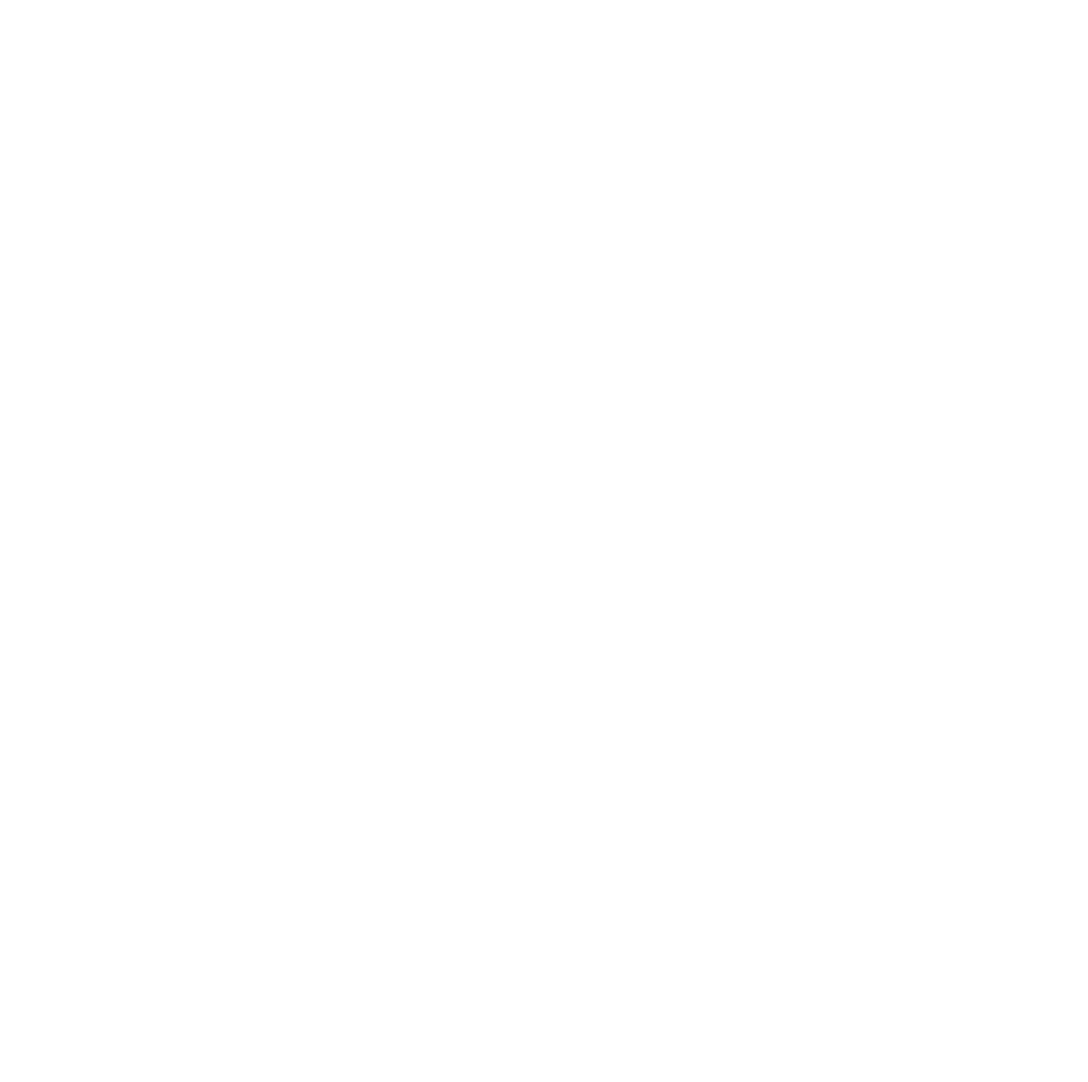
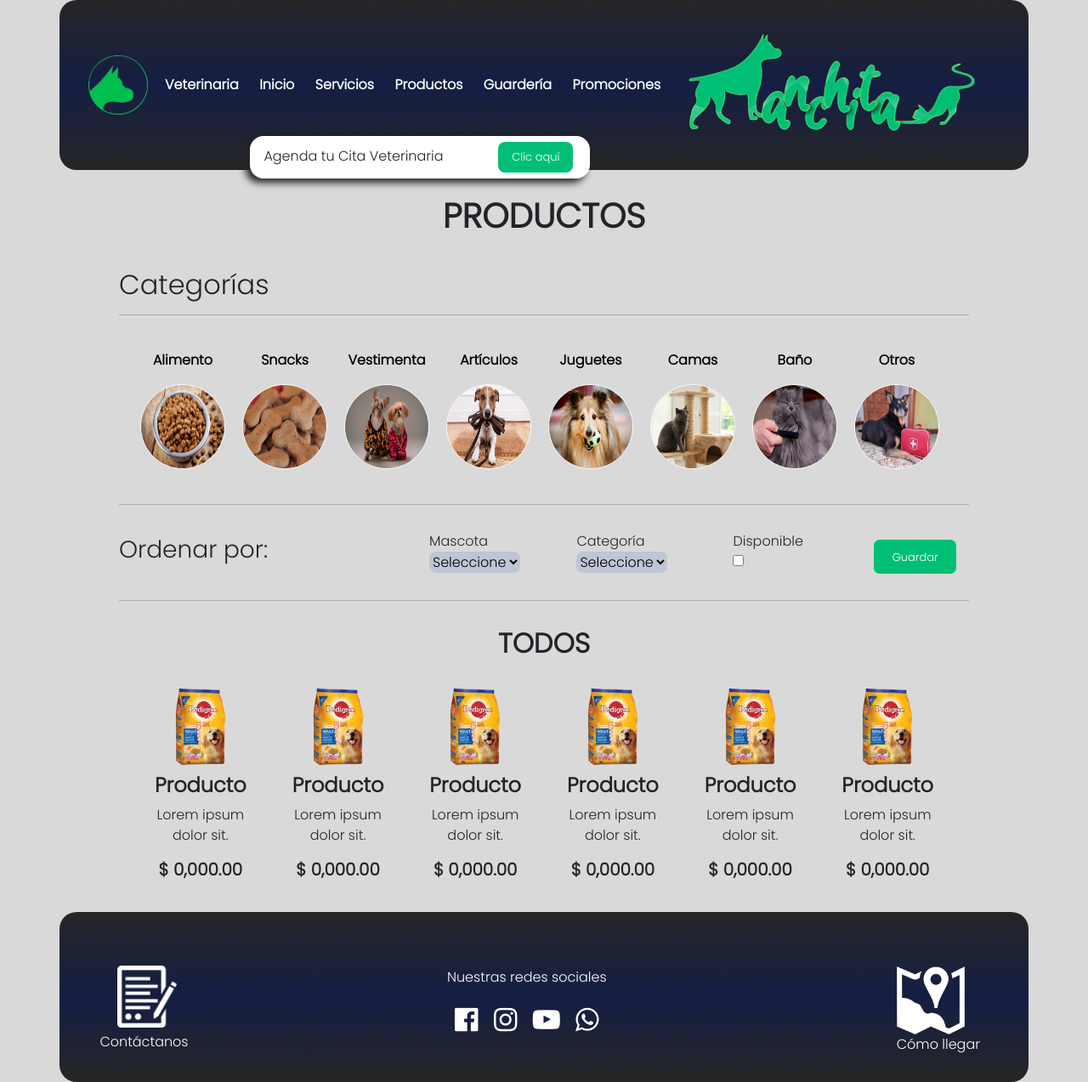
Before and after one commit to fedegomez78/manchitas, a PHP site: page /pages/productos.html in a window 1280 px wide. Before the commit the page is empty. Shown: the whole page at 85% size. Before the commit the page ends 800 px from the top, so only its background shows below. Run offline with PHP 8.4, Linux system fonts and the light colour scheme.

Commit message:
Productos

```diff
--- /dev/null
+++ b/assets/css/productos.css
@@ -0,0 +1,314 @@
+@import url('https://fonts.googleapis.com/css2?family=Poppins:wght@300&family=Roboto:wght@300&display=swap');
+
+/*-----------------------------------GLOBAL-----------------------------------------------------------------------------------------------*/
+* {
+    padding: 0;
+    margin: 0;
+    box-sizing: border-box;
+    background: #D9D9D9;
+}
+
+h1 {
+    text-align: center;
+    padding: 30px;
+    background: unset;
+    font-weight: bold;
+}
+
+
+/*-----------------------------------------------------------------CUERPO-----------------------------------------------------------------*/
+body {
+    font-family: 'Poppins', sans-serif;
+}
+
+main {
+    display: grid;
+    place-items: center;
+}
+
+
+/*-----------------------------------------------------------HEADER-------------------------------------------------------------------------*/
+/*-------------------------------CONTENEDORES------------------------------------------*/
+.container {
+    display: flex;
+    height: 200px;
+    background: linear-gradient(#262626, #141e44, #262626);
+    border-radius: 20px;
+    font-family: 'Poppins', sans-serif;
+    align-items: center;
+    position: relative;
+}
+
+
+/*--------------------------CAJA DE LOS ITEMS DE LA BARRA DE NAVEGACIÓN--------------------*/
+.boxnav {
+    position: absolute;
+    left: 10%;
+    text-align: center;
+    background: unset;
+}
+
+.boxnav a {
+    text-decoration: none;
+    color: white;
+    margin: 10px;
+    font-weight: bold;
+    background: unset;
+}
+
+
+/*----------------CAJA DEL ÍCONO DE LA BARRA DE NAVEGACIÓN--------------------------------*/
+.boxicon {
+    position: absolute;
+    left: 3%;
+    background: unset;
+}
+
+.icon {
+    float: left;
+    width: 70px;
+    background: unset;
+}
+
+
+/*----------------------CAJA DEL LOGO DE LA BARRA DE NAVEGACIÓN---------------------------*/
+.boxlogo {
+    right: 5%;
+    position: absolute;
+    background: unset;
+}
+
+.logo {
+    width: 350px;
+    background: unset;
+}
+
+
+/*--------------------------------------------------------------------MAIN-----------------------------------------------------------------*/
+/*-----------------CATEGORÍAS--------------------*/
+.categorias {
+    text-align: center;
+    display: flex;
+    padding: 15px;
+    width: 1000px;
+}
+
+.categoria {
+    display: grid;
+    place-items: center;
+    margin: 10px;
+    padding: auto;
+    border-radius: 50%;
+    position: relative;
+}
+
+.categorias a {
+    text-decoration: none;
+    color: black;
+    font-weight: bold;
+    padding: auto;
+}
+
+.categoria p {
+    background: unset;
+}
+
+.categoria img {
+    width: 100px;
+    height: 100px;
+    border: 1px solid white;
+    border-radius: 50%;
+}
+
+
+/*-----------------AGENDAR CITA-------------------*/
+.agendatucita {
+    border: unset;
+    display: flex;
+    font-size: small;
+    height: 50px;
+    padding: 10px;
+    align-items: center;
+    position: absolute;
+    left: 23%;
+    top: 20%;
+    border-radius: 16px;
+    background: white;
+    width: 400px;
+    box-shadow: -5px 5px 8px #262626;
+}
+
+.agendatucita button {
+    right: 5%;
+    background: #00BF75;
+    padding: 8px 16px;
+    border: unset;
+    border-radius: 8px;
+    position: absolute;
+    color: white;
+}
+
+.agendatucita h3 {
+    font-size: medium;
+    background-color: unset;
+    position: absolute;
+    top: 28%;
+    left: 4%;
+}
+
+
+/*----------------------------------------------------------------------PRODUCTOS--------------------------------------------------------------*/
+/*-------------------------BARRA DE FILTRO-----------------------*/
+.tienda {
+    width: 1000px;
+}
+
+.busqueda {
+    display: inline-flex;
+    align-items: center;
+}
+
+.busqueda h3 {
+    position: absolute;
+}
+
+
+/*-------------------------SELECTS (FILTROS)-----------------------*/
+.filtros {
+    display: flex;
+    float: right;
+    margin-left: 350px;
+    height: 80px;
+    padding: 15px
+}
+
+.filtros button {
+    margin: 10px 0 0 70px;
+    padding: 6px;
+    border-radius: 7px;
+    border: unset;
+    background: #00BF75;
+    color: white;
+    font-size: small;
+    height: 40px;
+    width: 100px;
+}
+
+.opcion {
+    background: #bec5d4;
+    border-radius: 8px;
+    border: unset;
+}
+
+/*-------------------------TÍTULO DEL FILTRO-----------------------*/
+.tienda h2 {
+    text-align: left;
+    font-weight: bold;
+}
+
+
+/*----------------------------------------------------------------------ALLPRODUCTS--------------------------------------------------------------*/
+/*-------------------------PRODUCTOS-----------------------*/
+.productos {
+    padding: 15px;
+}
+
+.productos h2 {
+    text-align: center;
+}
+
+#allproducts {
+    display: flex;
+}
+
+.producto {
+    margin: 10px 15px;
+    text-align: center;
+    padding: 5px;
+}
+
+.producto h4,
+h5 {
+    font-weight: bold;
+}
+
+.producto img {
+    width: 110px;
+    padding: 10px;
+}
+
+
+
+/*----------------------------------------------------------------------FOOTER--------------------------------------------------------------*/
+/*-------------------------CONTACTANOS DEL FOOTER-----------------------*/
+.boxcontacto {
+    color: white;
+    text-decoration: none;
+    position: absolute;
+    left: 6%;
+    background: unset;
+}
+
+#contactanos {
+    position: absolute;
+    bottom: -40%;
+    left: -30%;
+    background: unset;
+}
+
+
+/*---------------------REDES SOCIALES DEL FOOTER-------------------------- */
+.boxsocial {
+    position: absolute;
+    color: white;
+    left: 40%;
+    bottom: 25%;
+    background: unset;
+}
+
+.boxsocial .iconos {
+    text-align: center;
+    margin-top: 15px;
+    background: unset;
+}
+
+#redes {
+    background: unset;
+}
+
+.iconos a {
+    text-decoration: none;
+    color: white;
+    background: unset;
+}
+
+.iconos i {
+    margin: 7px;
+    background: unset;
+}
+
+
+/*-------------------------MAPA DEL FOOTER------------------------*/
+.boxmap {
+    right: 5%;
+    bottom: 16%;
+    position: absolute;
+    color: white;
+    background: unset;
+}
+
+.boxmap a {
+    text-decoration: none;
+    background: unset;
+}
+
+#comollegar {
+    color: white;
+    text-decoration: none;
+    display: block;
+    background: unset;
+}
+
+.boxmap img {
+    width: 80px;
+}
--- a/pages/productos.html
+++ b/pages/productos.html
@@ -1,11 +1,180 @@
 <!DOCTYPE html>
 <html lang="en">
+
 <head>
     <meta charset="UTF-8">
     <meta name="viewport" content="width=device-width, initial-scale=1.0">
-    <title>Document</title>
+    <link href="https://cdn.jsdelivr.net/npm/bootstrap@5.3.2/dist/css/bootstrap.min.css" rel="stylesheet"
+        integrity="sha384-T3c6CoIi6uLrA9TneNEoa7RxnatzjcDSCmG1MXxSR1GAsXEV/Dwwykc2MPK8M2HN" crossorigin="anonymous">
+    <link rel="stylesheet" href="/assets/css/productos.css">
+    <link rel="shortcut icon" href="/assets/img/iconoManchitas.png">
+    <link rel="stylesheet" href="https://cdnjs.cloudflare.com/ajax/libs/font-awesome/4.7.0/css/font-awesome.min.css">
+    <title>Productos</title>
 </head>
+
 <body>
+    <header>
+        <div class="container">
+            <div class="boxicon">
+                <img src="/assets/img/iconoManchitas.png" alt="icono manchitas" class="icon">
+            </div>
+            <div class="boxnav">
+                <a href="#">Veterinaria</a>
+                <a href="#">Inicio</a>
+                <a href="#">Servicios</a>
+                <a href="#">Productos</a>
+                <a href="#">Guardería</a>
+                <a href="#">Promociones</a>
+            </div>
+            <div class="boxlogo">
+                <img src="/assets/img/logoManchitas.png" alt="logo manchitas" class="logo">
+            </div>
+        </div>
+    </header>
+
+    <main>
+        <section>
+            <h1>PRODUCTOS</h1>
+            <h2>Categorías</h2>
+            <hr>
+            <div class="categorias">
+                <a href="" class="categoria">
+                    <p>Alimento</p>
+                    <img src="/assets/img/productos/alimento.jpg" alt="Alimento">
+                </a>
+                <a href="" class="categoria">
+                    <p>Snacks</p>
+                    <img src="/assets/img/productos/snack.jpg" alt="Snack">
+                </a>
+                <a href="" class="categoria">
+                    <p>Vestimenta</p>
+                    <img src="/assets/img/productos/vestimenta.jpg" alt="Vestimenta">
+                </a>
+                <a href="" class="categoria">
+                    <p>Artículos</p>
+                    <img src="/assets/img/productos/correaperro.jpg" alt="Artículos">
+                </a>
+                <a href="" class="categoria">
+                    <p>Juguetes</p>
+                    <img src="/assets/img/productos/juguete.png" alt="Juguetes">
+                </a>
+                <a href="" class="categoria">
+                    <p>Camas</p>
+                    <img src="/assets/img/productos/gimansio.jpg" alt="Camas">
+                </a>
+                <a href="" class="categoria">
+                    <p>Baño</p>
+                    <img src="/assets/img/productos/baño.jpg" alt="Baño">
+                </a>
+                <a href="" class="categoria">
+                    <p>Otros</p>
+                    <img src="/assets/img/productos/pastilla.jpg" alt="Otros">
+                </a>
+            </div>
+            <hr>
+            <div class="agendatucita">
+                <h3>Agenda tu Cita Veterinaria</h3>
+                <button type="button">Clic aquí</button>
+            </div>
+        </section>
+        <section class="tienda">
+            <div class="busqueda">
+                <h3>Ordenar por:</h3>
+                <div class="filtros">
+                    <div>
+                        <label for="">Mascota</label>
+                        <select class="opcion" name="" id="">
+                            <option value="" selected="selected">Seleccione</option>
+                        </select>
+                    </div>
+                    <div>
+                        <label for="">Categoría</label>
+                        <select class="opcion" name="" id="">
+                            <option " value="" selected=" selected">Seleccione</option>
+                        </select>
+                    </div>
+                    <div>
+                        <label for="">Disponible</label>
+                        <input type="checkbox">
+                    </div>
+                    <button>Guardar</button>
+                </div>
+            </div>
+            <hr>
+            <div class="productos">
+                <h2>TODOS</h2>
+                <div id="allproducts">
+                    <div class="producto">
+                        <img src="/assets/img/productos/cuido.png" alt="">
+                        <h4>Producto</h4>
+                        <p>Lorem ipsum dolor sit.</p>
+                        <h5 id="precio">$ 0,000.00</h5>
+                    </div>
+                    <div class="producto">
+                        <img src="/assets/img/productos/cuido.png" alt="">
+                        <h4>Producto</h4>
+                        <p>Lorem ipsum dolor sit.</p>
+                        <h5 id="precio">$ 0,000.00</h5>
+                    </div>
+                    <div class="producto">
+                        <img src="/assets/img/productos/cuido.png" alt="">
+                        <h4>Producto</h4>
+                        <p>Lorem ipsum dolor sit.</p>
+                        <h5 id="precio">$ 0,000.00</h5>
+                    </div>
+                    <div class="producto">
+                        <img src="/assets/img/productos/cuido.png" alt="">
+                        <h4>Producto</h4>
+                        <p>Lorem ipsum dolor sit.</p>
+                        <h5 id="precio">$ 0,000.00</h5>
+                    </div>
+                    <div class="producto">
+                        <img src="/assets/img/productos/cuido.png" alt="">
+                        <h4>Producto</h4>
+                        <p>Lorem ipsum dolor sit.</p>
+                        <h5 id="precio">$ 0,000.00</h5>
+                    </div>
+                    <div class="producto">
+                        <img src="/assets/img/productos/cuido.png" alt="">
+                        <h4>Producto</h4>
+                        <p>Lorem ipsum dolor sit.</p>
+                        <h5 id="precio">$ 0,000.00</h5>
+                    </div>
+                </div>
+            </div>
+        </section>
+    </main>
+
+    <footer>
+        <div class="container">
+            <a href="#" class="boxcontacto">
+                <img src="/assets/img/productos/contacto.png" alt="contáctanos" class="icon">
+                <span id="contactanos">Contáctanos</span>
+            </a>
+            <div class="boxsocial">
+                <span id="redes">
+                    Nuestras redes sociales
+                </span>
+                <div class="iconos">
+                    <a href="https://www.facebook.com" target="blank"><i class="fa fa-facebook-official fa-2x"
+                            aria-hidden="true"></i></a>
+                    <a href="https://www.instagram.com" target="blank"><i class="fa fa-instagram fa-2x"
+                            aria-hidden="true"></i></a>
+                    <a href="https://www.youtube.com" target="blank"><i class="fa fa-youtube-play fa-2x"
+                            aria-hidden="true"></i></a>
+                    <a href="https://www.whatsapp.com" target="blank"><i class="fa fa-whatsapp fa-2x"
+                            aria-hidden="true"></i></a>
+                </div>
+            </div>
+            <div class="boxmap">
+                <a href="https://www.google.com/maps" target="blank">
+                    <img src="/assets/img/productos/mapa.png" alt="cómo llegar" class="logo">
+                    <span id="comollegar">Cómo llegar</span>
+                </a>
+            </div>
+        </div>
+    </footer>
 
 </body>
+
 </html>
```
Also changed, not shown: assets/css/index.css (+11 -9 lines), index.html (+6 -2 lines), assets/img/productos/alimento.jpg (added), assets/img/productos/baño.jpg (added), assets/img/productos/contacto.png (added), assets/img/productos/correaperro.jpg (added), assets/img/productos/cuido.png (added), assets/img/productos/gimansio.jpg (added), assets/img/productos/juguete.png (added), assets/img/productos/mapa.png (added), assets/img/productos/pastilla.jpg (added), assets/img/productos/snack.jpg (added), assets/img/productos/vestimenta.jpg (added).
